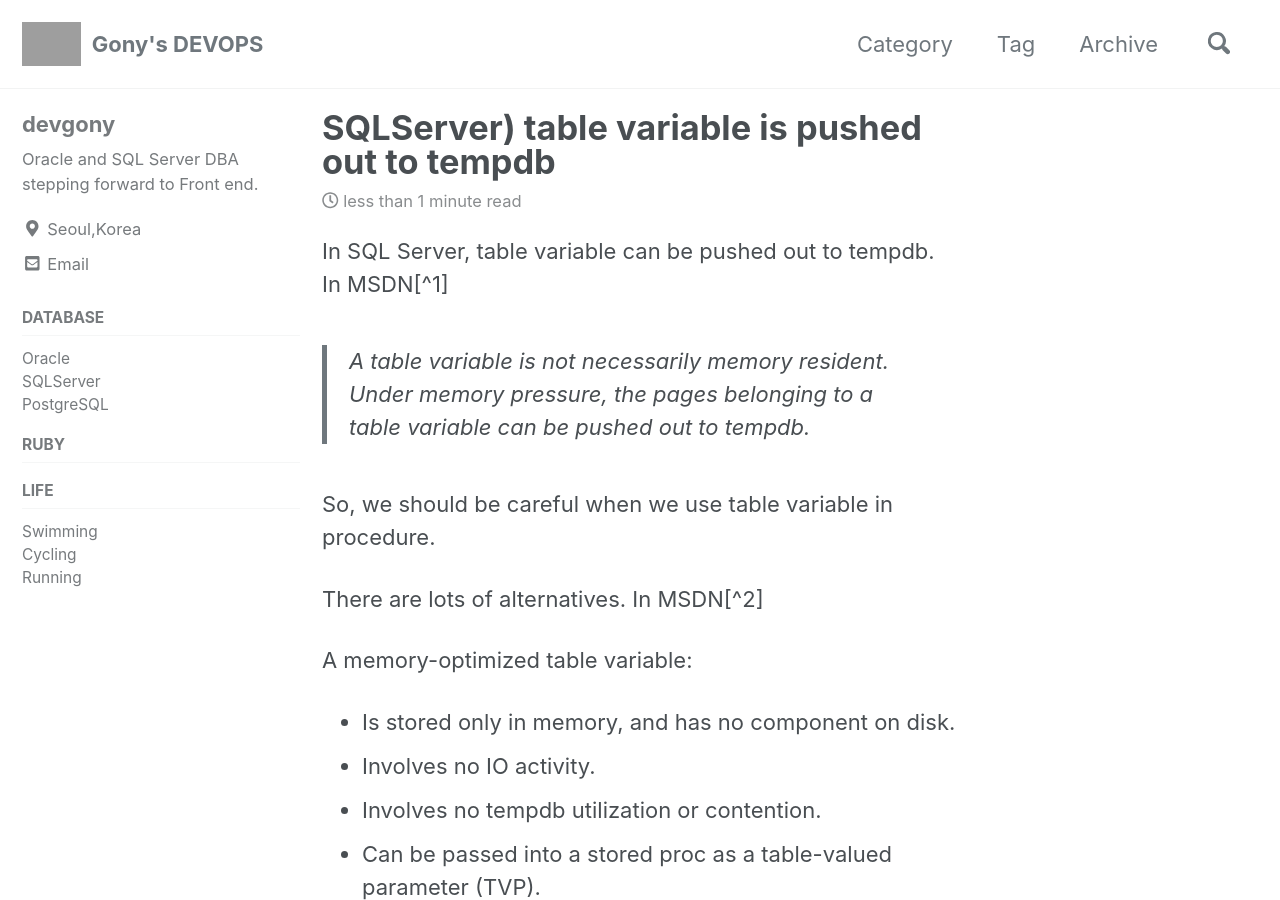
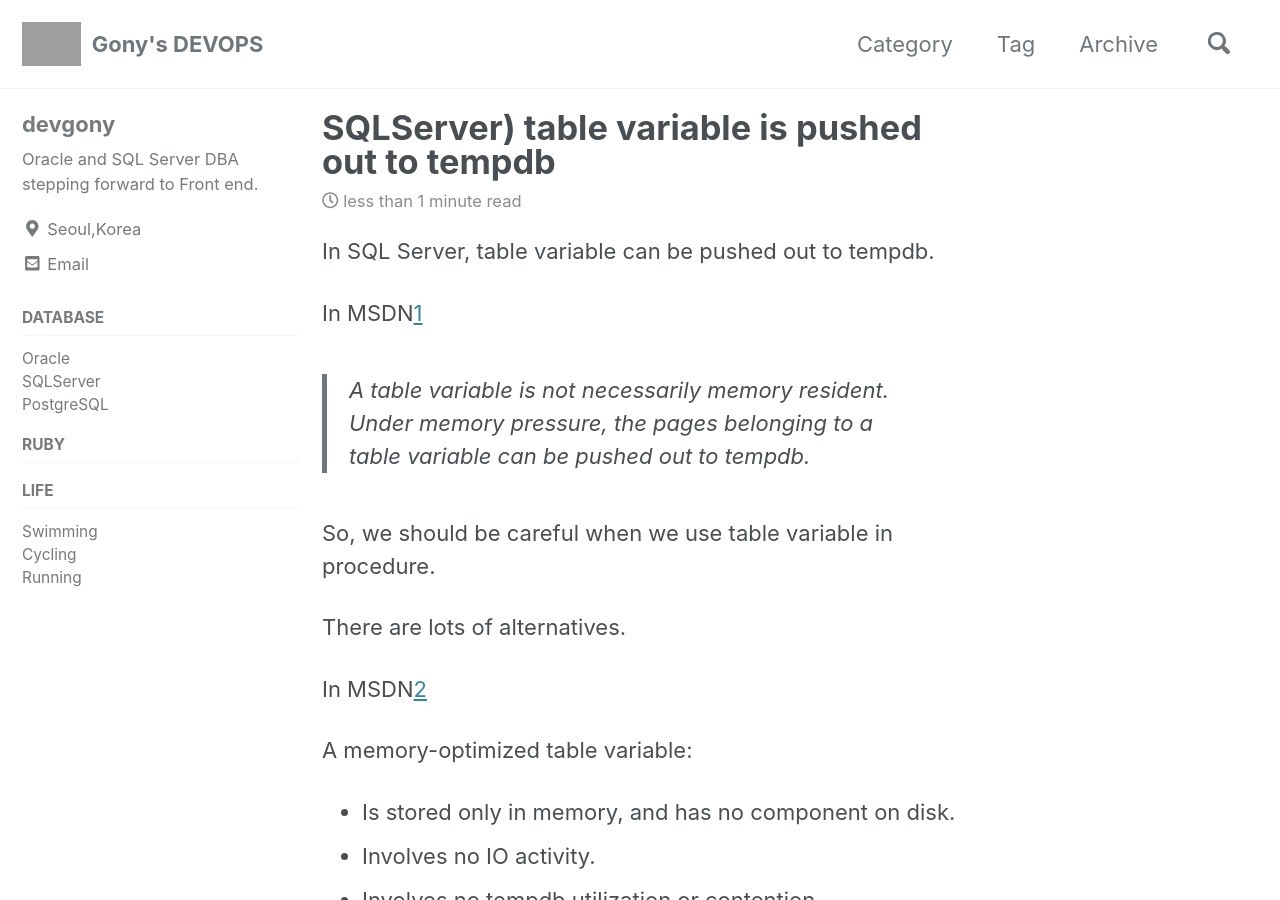
Before and after one commit to devgony/blog, a Jekyll site: the page built from _posts/2019-06-10-post_01.md, in a window 1280 px wide and 900 px high. Built offline with Jekyll 4.4.1, drawn with Linux system fonts in a browser that asks for light colours; cached includes are drawn as plain includes; nearby versions of some CDN libraries; comment, search, counter and statistics services are not loaded; grey boxes are pictures that could not be loaded.

```diff
--- a/_posts/2019-06-10-post_01.md
+++ b/_posts/2019-06-10-post_01.md
@@ -5,7 +5,8 @@ tags: sqlserver
 ---
 
 In SQL Server, table variable can be pushed out to tempdb.
-In MSDN[^1]
+
+In MSDN[1]
 
 >A table variable is not necessarily memory resident.
 Under memory pressure, the pages belonging to a table variable can be pushed out to tempdb.
@@ -13,7 +14,8 @@ Under memory pressure, the pages belonging to a table variable can be pushed out
 So, we should be careful when we use table variable in procedure.
 
 There are lots of alternatives.
-In MSDN[^2]
+
+In MSDN[2]
 
 A memory-optimized table variable:
 * Is stored only in memory, and has no component on disk.
```
Also changed, not shown: other parts of _posts/2019-06-10-post_01.md (+4 -0 lines).
